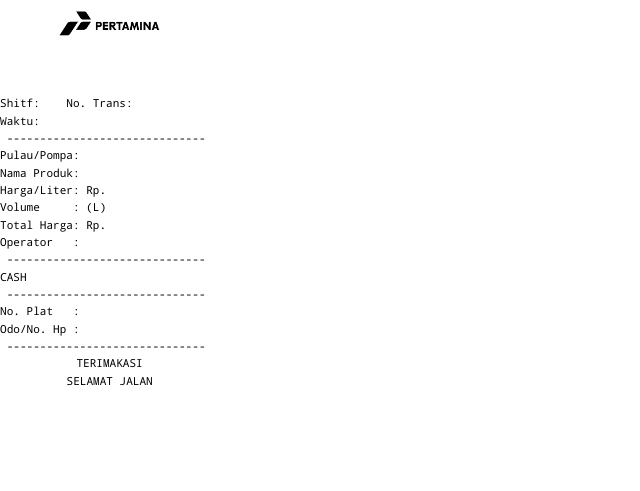
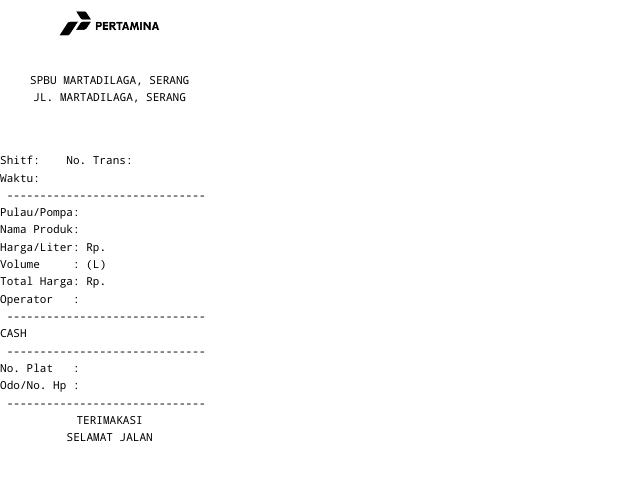
Before and after one commit to jatnikaprint/jatnikaprint.github.io, a plain HTML site: page hasil.html in a window 1280 px wide. Shown: the whole page, without its empty margins (0-640 px from the left). Drawn offline with nearby package versions, Linux system fonts and the light colour scheme; a script that the page names is missing.

Commit message:
Svshnsns

```diff
--- a/hasil.html
+++ b/hasil.html
@@ -61,6 +61,9 @@
         <img width="46%" src="logo.png" alt=""><br>
         <b style="font-size: 11pt;"><span id="kode_pom"></span></b><br>
     </p>
+    <p style="text-align:center">
+        SPBU MARTADILAGA, SERANG<br>
+        JL. MARTADILAGA, SERANG</p>
     &nbsp;&nbsp;&nbsp;&nbsp;<span id="alamat_1"></span> <br>
     &nbsp;&nbsp;&nbsp;&nbsp;<span id="alamat_2"></span>
     <p style="margin-top: 0px; margin-bottom: 0px;">
```
